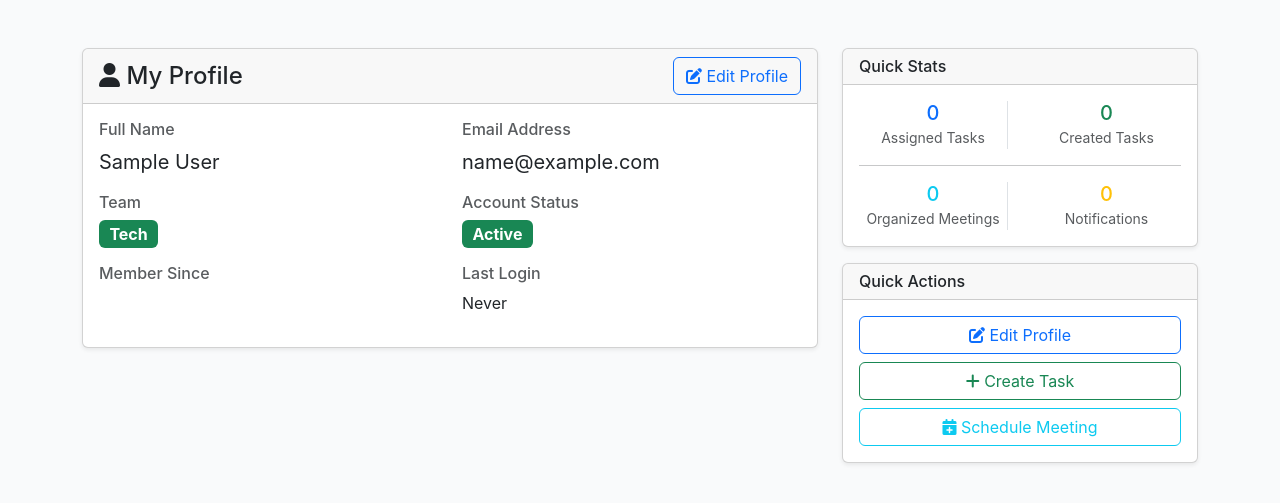
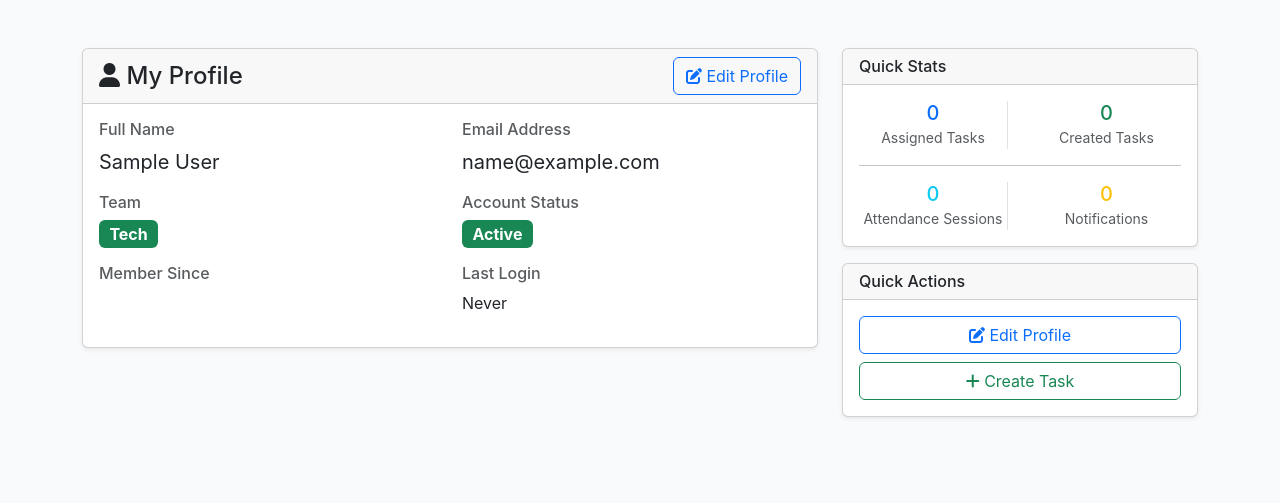
Before and after one commit to farisfarsan/teamtrack, a Django app: page /accounts/profile/ in a window 1280 px wide. Shown: the part 56-559 px from the top of the page. Run offline with Django 5.2, Linux system fonts and the light colour scheme; the visitor is signed in with stand-in values (Sample User, id 1); data that the repository does not hold is empty.

Commit message:
Remove all Schedule Meeting buttons from all templates
- Remove Schedule Meeting button from member dashboard
- Remove Schedule Meeting button from manager dashboard
- Remove Schedule Meeting button from profile page
- Update profile stats from 'Organized Meetings' to 'Attendance Sessions'
- Clean up all meeting references across all dashboard templates
- Focus all dashboards on task management and attendance only
- Complete removal of meeting scheduling functionality

```diff
--- a/teamtrack/templates/accounts/profile.html
+++ b/teamtrack/templates/accounts/profile.html
@@ -93,8 +93,8 @@
                 <div class="row text-center">
                     <div class="col-6">
                         <div class="border-end">
-                            <h5 class="mb-0 text-info">{{ user.organized_meetings.count }}</h5>
-                            <small class="text-muted">Organized Meetings</small>
+                            <h5 class="mb-0 text-info">{{ user.meetings.count }}</h5>
+                            <small class="text-muted">Attendance Sessions</small>
                         </div>
                     </div>
                     <div class="col-6">
@@ -117,9 +117,6 @@
                     <a href="{% url 'tasks:task_create' %}" class="btn btn-outline-success">
                         <i class="fas fa-plus"></i> Create Task
                     </a>
-                    <a href="{% url 'meetings:create' %}" class="btn btn-outline-info">
-                        <i class="fas fa-calendar-plus"></i> Schedule Meeting
-                    </a>
                 </div>
             </div>
         </div>
--- a/teamtrack/templates/dashboard/manager.html
+++ b/teamtrack/templates/dashboard/manager.html
@@ -11,9 +11,6 @@
             <div class="d-flex gap-2">
                 <a href="{% url 'tasks:task_create' %}" class="btn btn-primary">
                     <i class="fas fa-plus"></i> Create Task
-                </a>
-                <a href="{% url 'meetings:create' %}" class="btn btn-outline-primary">
-                    <i class="fas fa-calendar-plus"></i> Schedule Meeting
                 </a>
             </div>
         </div>
--- a/teamtrack/templates/dashboard/member.html
+++ b/teamtrack/templates/dashboard/member.html
@@ -12,9 +12,6 @@
             <div class="d-flex gap-2">
                 <a href="{% url 'tasks:task_create' %}" class="btn btn-primary">
                     <i class="fas fa-plus"></i> Create Task
-                </a>
-                <a href="{% url 'meetings:create' %}" class="btn btn-outline-primary">
-                    <i class="fas fa-calendar-plus"></i> Schedule Meeting
                 </a>
             </div>
             {% endif %}
```
